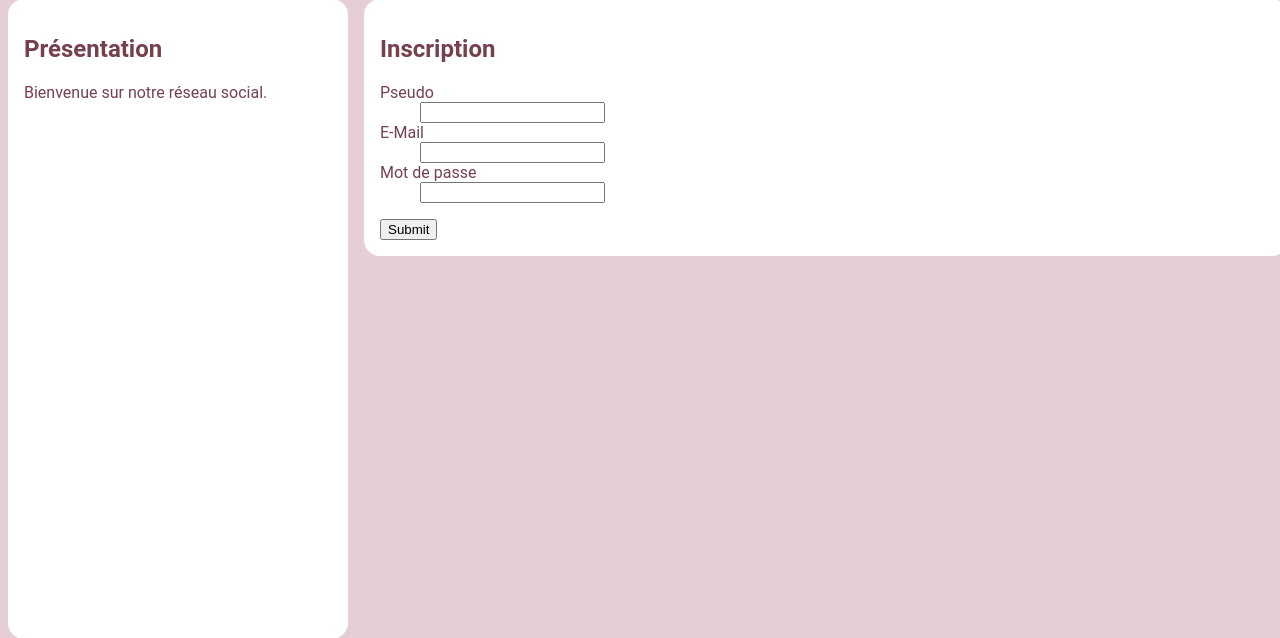
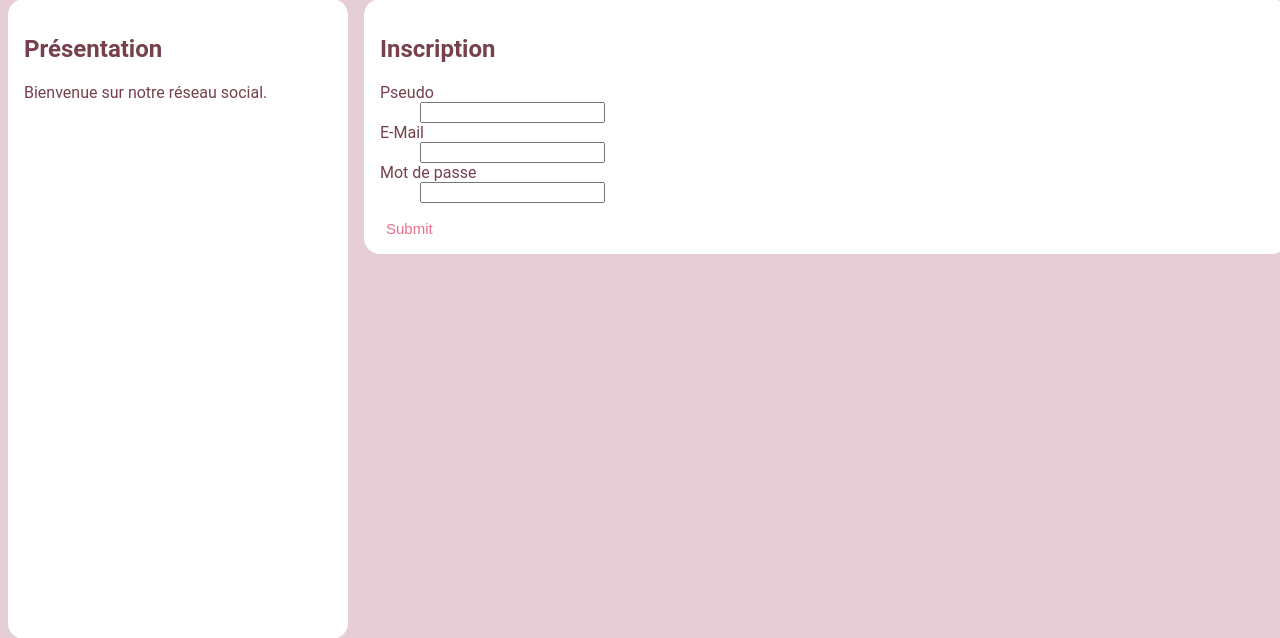
Before and after one commit to zoeleca/social-network-php, a PHP site: page /reseau-social-php-zoe_remi_philippe/registration.php in a window 1280 px wide. Shown: the part 41-679 px from the top of the page. Run offline with PHP 8.4, Linux system fonts and the light colour scheme.

Commit message:
submit form - css added

```diff
--- a/Niveau1/login.php
+++ b/Niveau1/login.php
@@ -82,7 +82,7 @@ session_start();
                             <dt><label for='motdepasse'>Mot de passe</label></dt>
                             <dd><input type='password'name='motdepasse'></dd>
                         </dl>
-                        <input type='submit'>
+                        <input class='btn' type='submit'>
                     </form>
                     <p>
                         Pas de compte?
--- a/Niveau1/registration.php
+++ b/Niveau1/registration.php
@@ -78,7 +78,7 @@
                             <dt><label for='motdepasse'>Mot de passe</label></dt>
                             <dd><input type='password'name='motdepasse'></dd>
                         </dl>
-                        <input type='submit'>
+                        <input class='btn' type='submit'>
                     </form>
                 </article>
             </main>
```
